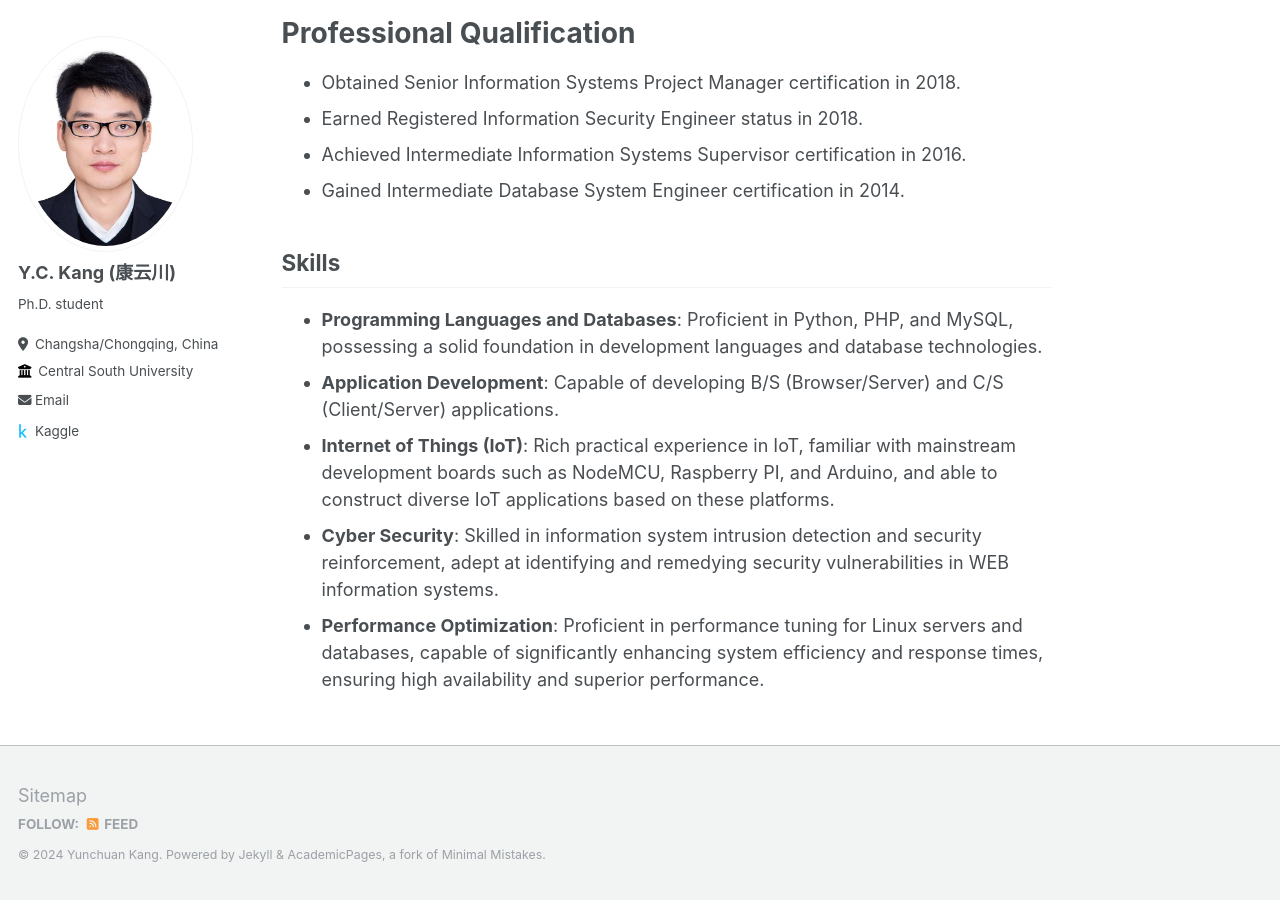
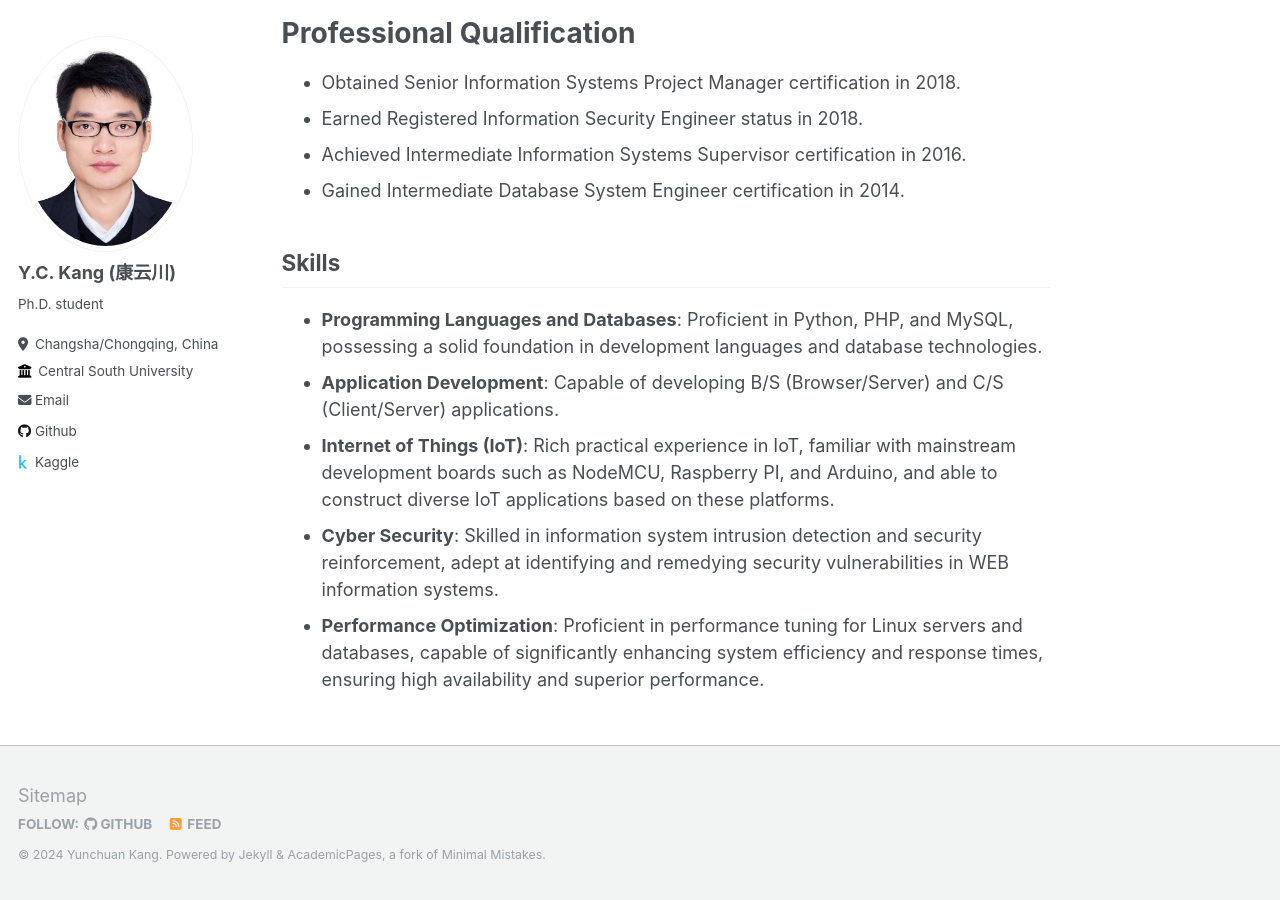
Before and after one commit to refercon/refercon.github.io, a Jekyll site: the page built from _pages/about.md, in a window 1280 px wide and 900 px high, scrolled down 839 px. Built offline with Jekyll 4.4.1, drawn with Linux system fonts in a browser that asks for light colours.

Commit message:
Update _config.yml

```diff
--- a/_config.yml
+++ b/_config.yml
@@ -28,6 +28,7 @@ author:
   location         : "Changsha/Chongqing, China"
   employer         : "Central South University"
   uri              : # URL
+  github           : "refercon"
   email            : "kangchuan@csu.edu.cn"
   kaggle           : "w10647890"
 
```
